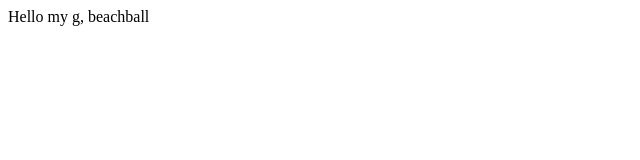
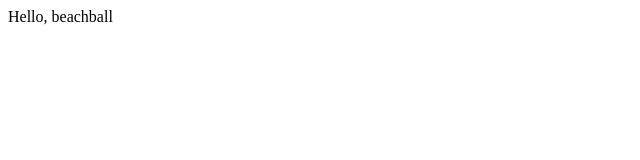
Before and after one commit to supah0t/test-library, a React (Vite) app: page / in a window 1280 px wide. Shown: the top 160 px of the page, without its empty margins (0-640 px from the left). Built offline with nearby package versions, Linux system fonts and the light colour scheme.

Commit message:
Update App.tsx

```diff
--- a/src/App.tsx
+++ b/src/App.tsx
@@ -1,5 +1,5 @@
 function App() {
-    return <div>Hello my g, beachball</div>;
+    return <div>Hello, beachball</div>;
 }
 
 export default App;
```
